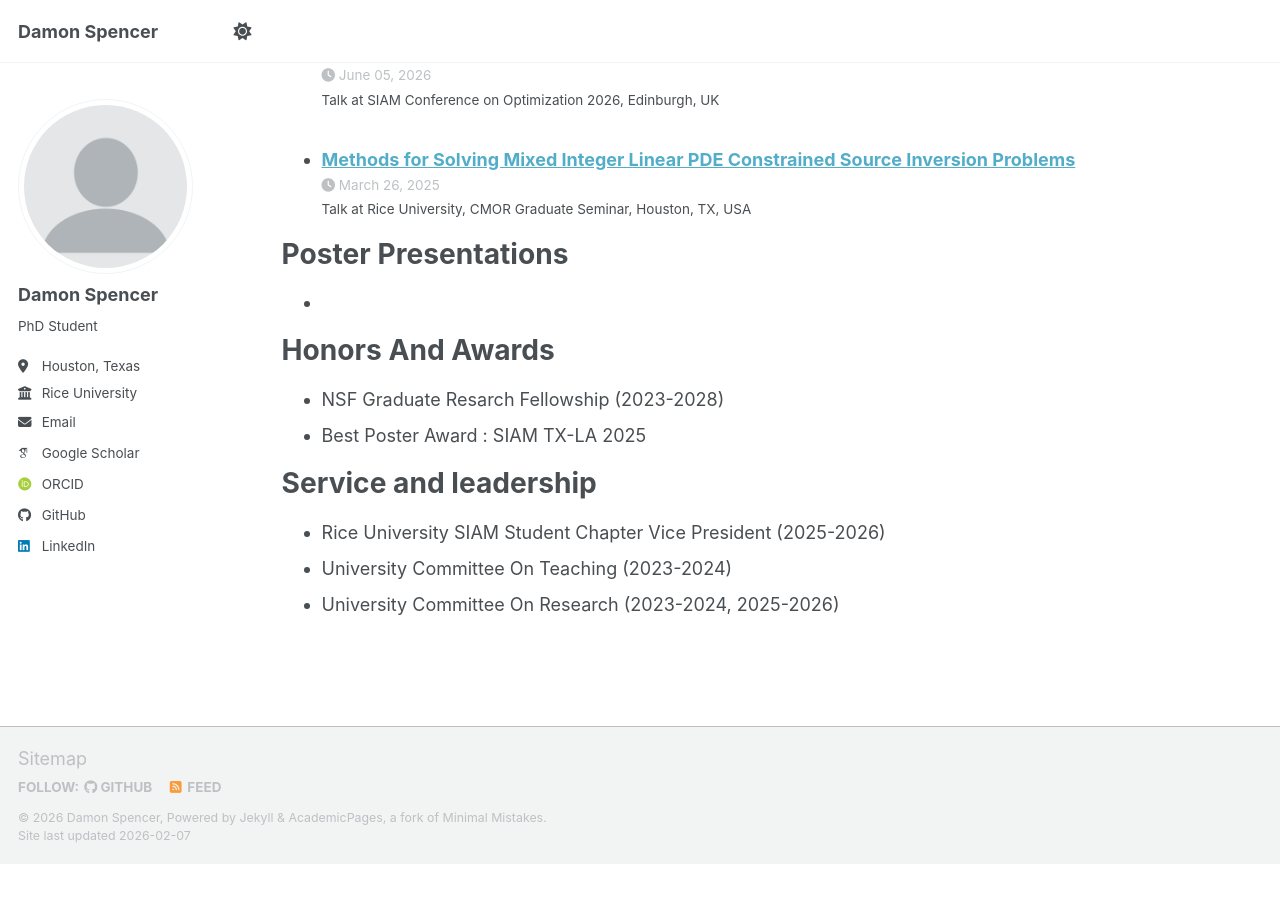
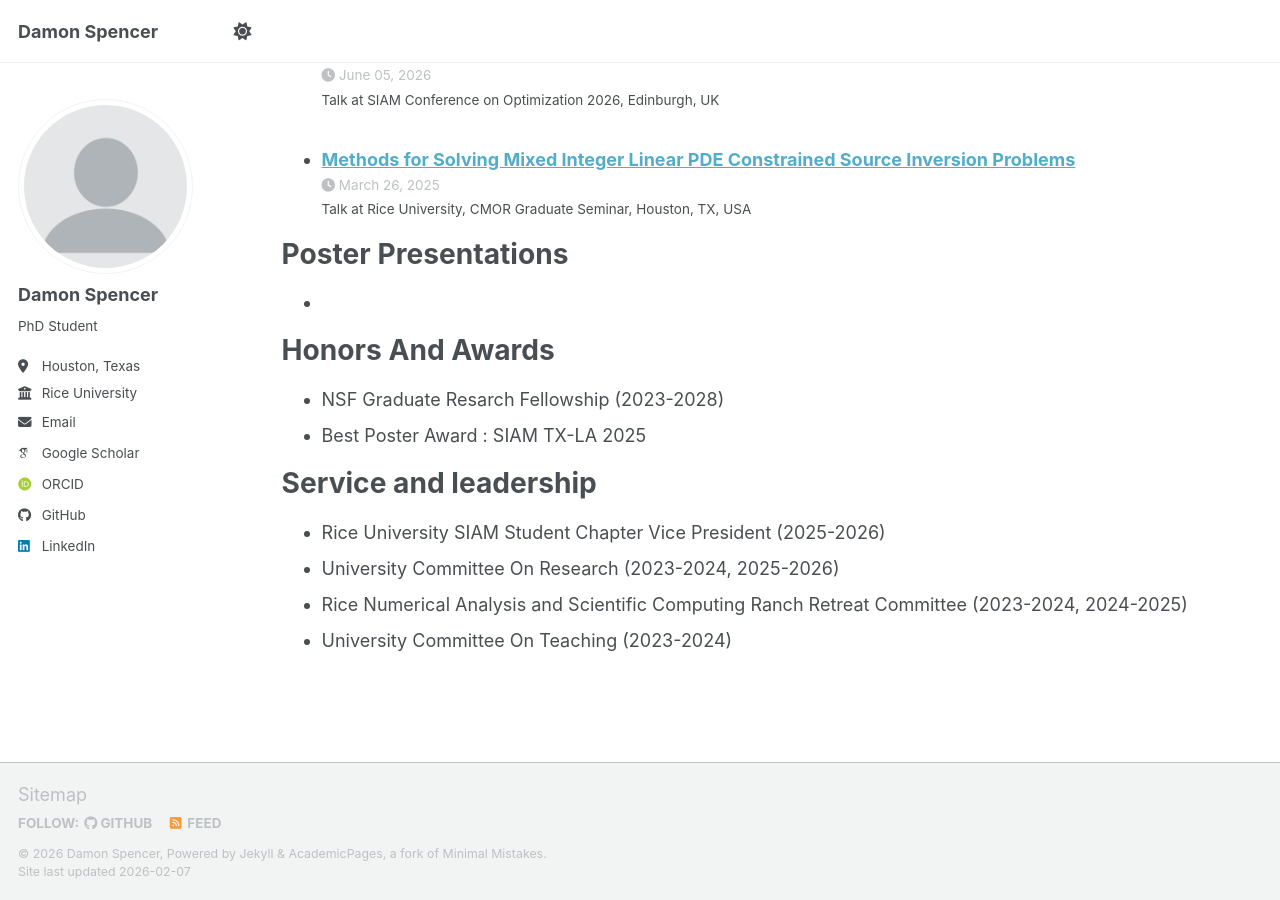
Before and after one commit to damonspencer/damonspencer.github.io, a Jekyll site: the page built from _pages/cv.md, in a window 1280 px wide and 900 px high, scrolled down 1214 px. Built offline with Jekyll 4.4.1, drawn with Linux system fonts in a browser that asks for light colours; some web fonts are replaced; a script bundle is joined from its source files by our own code; library files that are not in the unit come from our copies; before the commit the page ends 2078 px from its top, so only the background shows below that.

Commit message:
Update cv.md

```diff
--- a/_pages/cv.md
+++ b/_pages/cv.md
@@ -65,5 +65,6 @@ Honors And Awards
 Service and leadership
 ======
 * Rice University SIAM Student Chapter Vice President (2025-2026)
+* University Committee On Research (2023-2024, 2025-2026)
+* Rice Numerical Analysis and Scientific Computing Ranch Retreat Committee (2023-2024, 2024-2025)
 * University Committee On Teaching (2023-2024)
-* University Committee On Research (2023-2024, 2025-2026)
```
